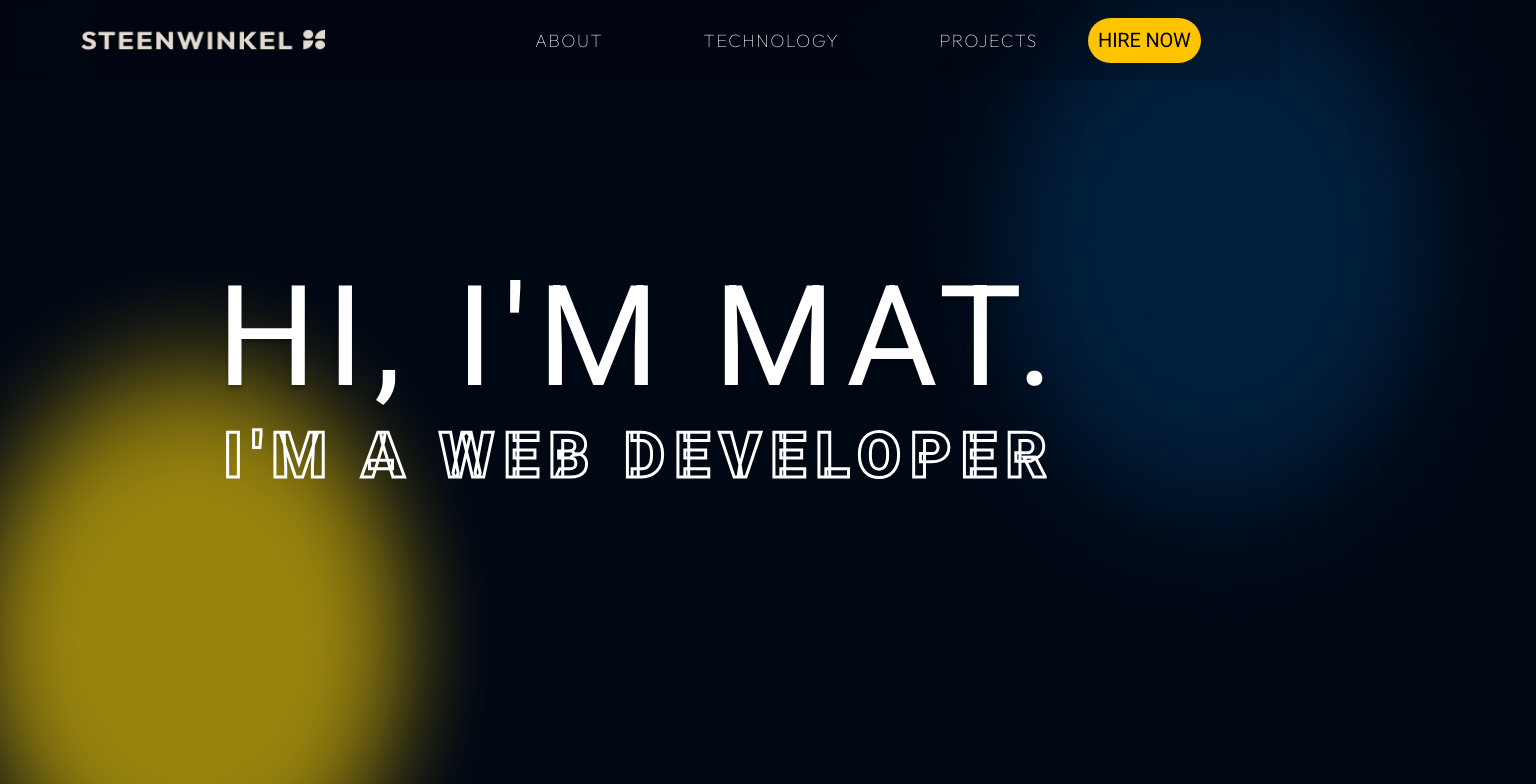
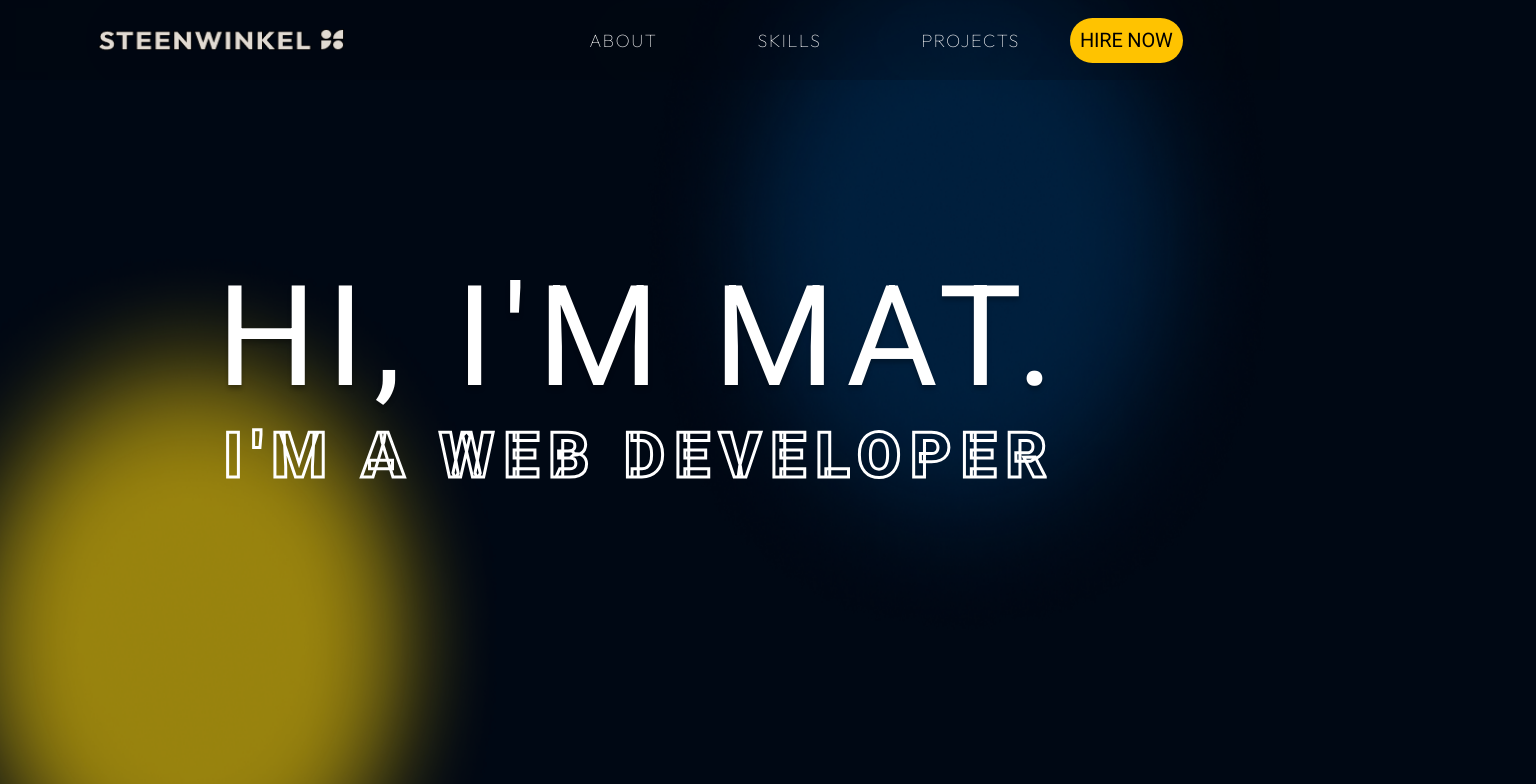
Before and after one commit to mathewsteenwinkel/Portfolio, a React (Create React App) app: page / in a window 1280 px wide. Shown: the top 784 px of the page, 1536 px wide, since content can reach past the window. Built offline with nearby package versions, Linux system fonts and the light colour scheme.

Commit message:
changes to links on the page and minor tweaks

```diff
--- a/src/Footer.jsx
+++ b/src/Footer.jsx
@@ -1,5 +1,4 @@
 import React from 'react'
-import { Link } from 'react-scroll';
 import "./css/footer.css"
 
 const Footer = () => {
@@ -13,9 +12,6 @@ const Footer = () => {
       <div>
         this page was built with React
       </div>
-      <div>
-      <Link className='top' to="nav" spy={true} smooth={true} duration={0}> back to top </Link>
-      </div>
     </div>
     </div>
     </>
--- a/src/Navbar.jsx
+++ b/src/Navbar.jsx
@@ -16,7 +16,7 @@ const Navbar = () => {
       <div className='nav__bar'>
 
         <Link className='nav' to="about_me" spy={true} smooth={true} duration={0}> about</Link>
-        <Link className='nav' to="technology" spy={true} smooth={true} duration={0}> Technology</Link>
+        <Link className='nav' to="skills" spy={true} smooth={true} duration={0}> skills</Link>
         <Link className='nav' to="projects" spy={true} smooth={true} duration={0}> projects</Link>
         <Link className='hire' to="contact" spy={true} smooth={true} duration={0}> Hire Now</Link>
 
--- a/src/Tabs.jsx
+++ b/src/Tabs.jsx
@@ -9,7 +9,7 @@ export default function Tabs({ title, tabs }) {
   };
 
   return (
-    <div className="tabview">
+    <div className="tabview" id='skills'>
       {title && <h4 className="title">{title}</h4>}
       <div className="body-content">
         {tabs && tabs.length > 0 ? (
--- a/src/css/App.css
+++ b/src/css/App.css
@@ -21,7 +21,7 @@ body {
 .ellipse1 {
   position: absolute;
   top: -20%;
-  right: -20%;
+  right: 0%;
   height: 100%;
   width: 50%;
   z-index: -1;
```
